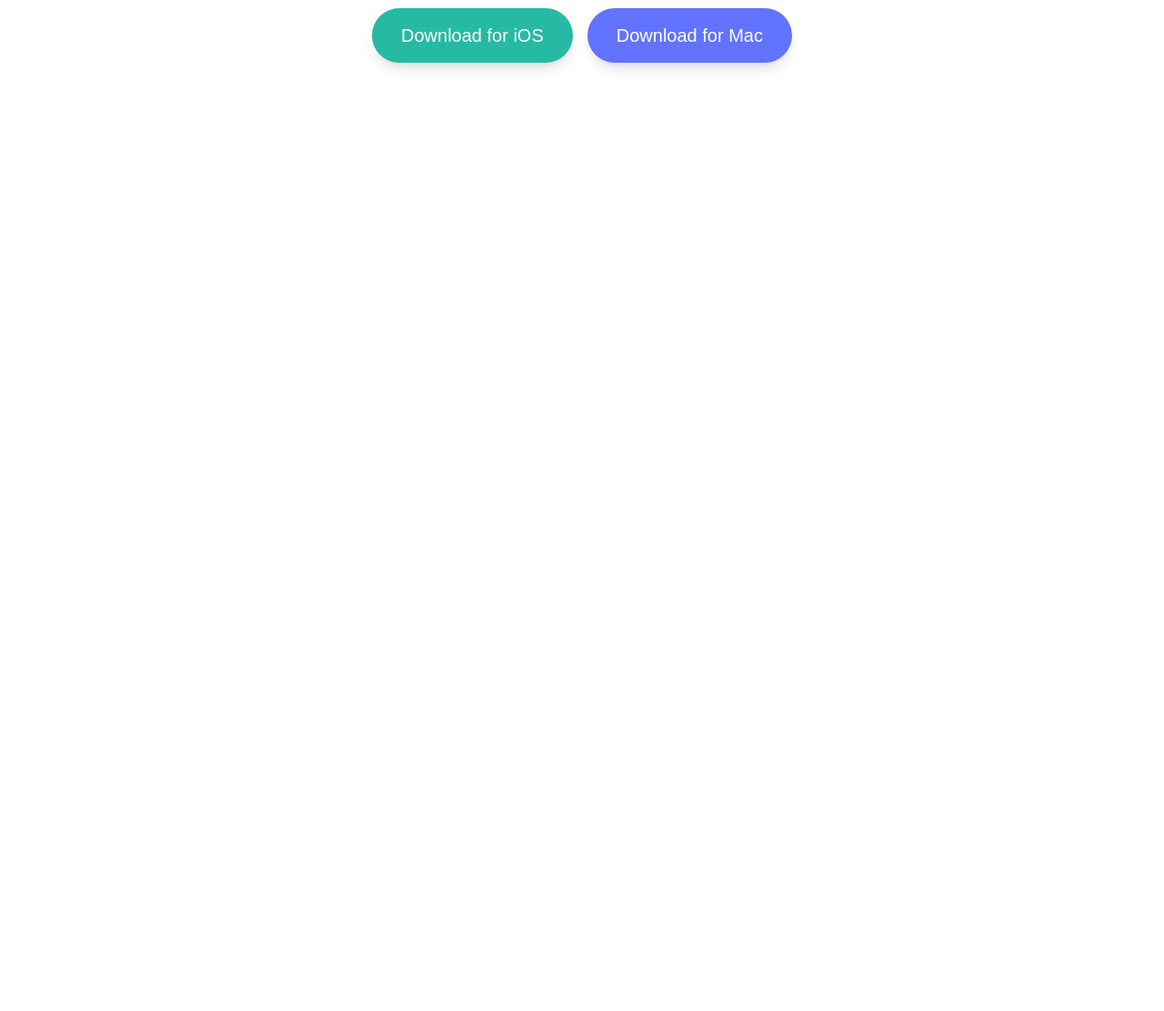
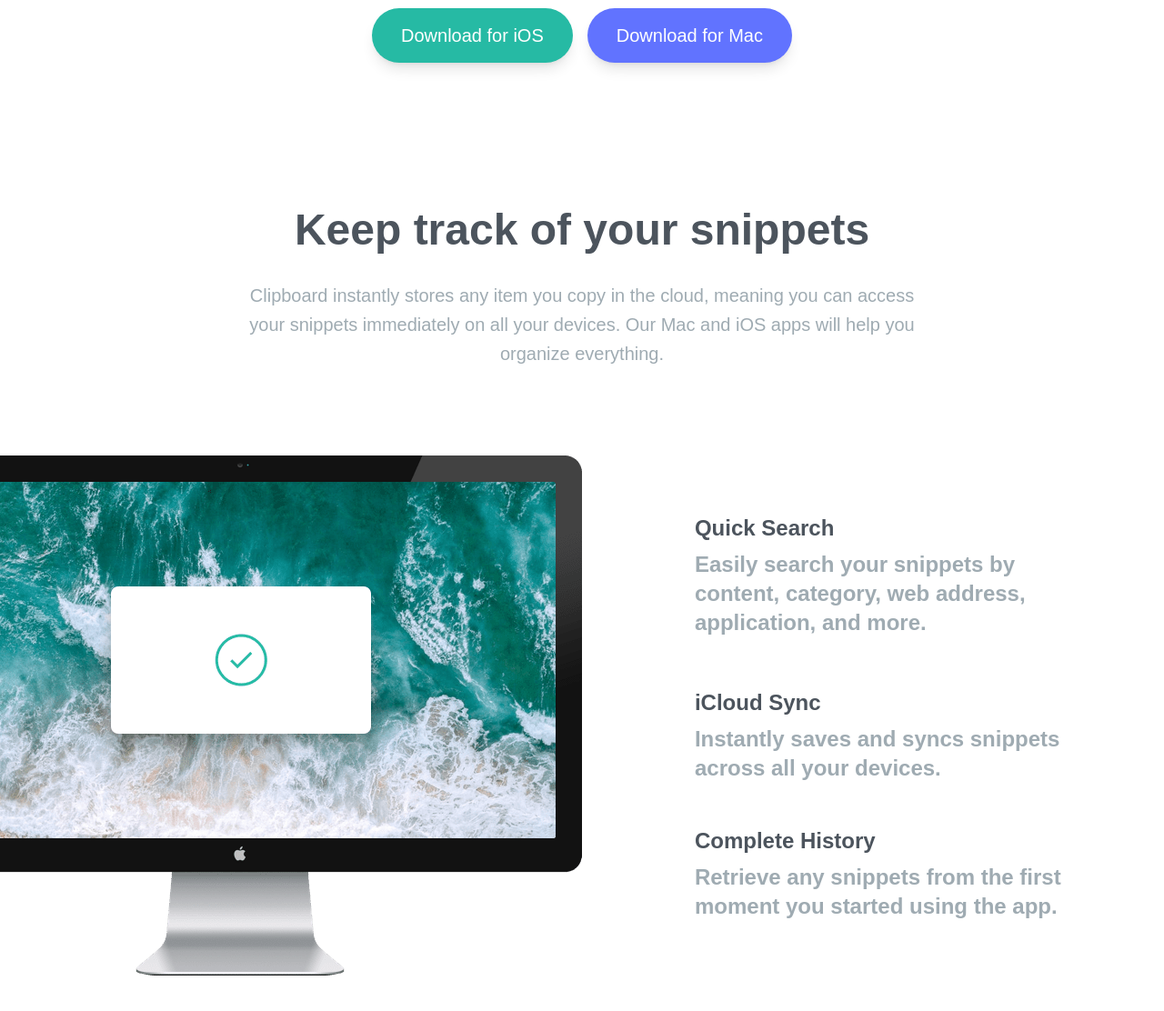
Before and after one commit to coramdeo59/clipboard, a website: page index.html in a window 1280 px wide. Shown: the part 500-1612 px from the top of the page at 91% size. Before the commit the page ends 800 px from the top, so only its background shows below. Drawn offline with Linux system fonts and the light colour scheme; a web font is replaced by a local one.

Commit message:
Quick Search

```diff
--- a/index.html
+++ b/index.html
@@ -37,13 +37,57 @@
             Download for iOS
           </a>
           <a
-            href="#"
-            class="p-4 px-8 rounded-full shadow-lg bg-lightBlue duration-200 hover:opacity-80"
-          >
-            Download for Mac
-          </a>
+          href="#"
+          class="p-4 px-8 rounded-full shadow-lg bg-lightBlue duration-200 hover:opacity-80"
+        >
+          Download for Mac
+           </a>
         </div>
+    </section>
+    <!-- sinppets seciotn -->
+    <section id="snippet">
+      <div class="section-container my-20 px-10">
+        <h3>Keep track of your snippets</h3>
+        <p class="max-w-3xl mx-auto mb-24 text-xl leading-8 text-center text-grayishBlue">
+          Clipboard instantly stores any item you copy in the cloud,
+          meaning you can access your snippets immediately on all your devices.
+          Our Mac and iOS apps will help you organize everything.
+        </p>
       </div>
     </section>
+    <!-- Feature Section -->
+     <section class="id" id="feture">
+       <div class="relative section-container flex flex-col md:flex-row md:space-x-32">
+         <!-- Image -->
+          <div class="md:w-1/2">
+           <img src="images/image-computer.png" alt="" class="md:absolute top-0 right-[50%]">
+          </div>
+          <!-- Items contair-->
+          <div class="flex flex-col mt-16 space-y-12 text-xl md:mb-60 md:text-left md:pl-16 md:w-1/2">
+            <!-- Itesm 1 -->
+             <div class="mb-2 text-2xl font-bold text darkGrayishBlue">
+               <h5 >Quick Search</h5>
+               <p class="max-w-md text-grayishBlue">
+                 Easily search your snippets by content, category, web address, application, and more.
+               </p>
+             </div>
+             <!-- Itesm 2 -->
+             <div class="mb-2 text-2xl font-bold text darkGrayishBlue">
+              <h5 >iCloud Sync</h5>
+              <p class="max-w-md text-grayishBlue">
+                Instantly saves and syncs snippets across all your devices.
+              </p>
+            </div>
+            <!-- Itesm 3 -->
+            <div class="mb-2 text-2xl font-bold text darkGrayishBlue">
+              <h5 >Complete History</h5>
+              <p class="max-w-md text-grayishBlue">
+                Retrieve any snippets from the first moment you started using the app.
+              </p>
+            </div>
+
+
+       </div>
+     </section>
   </body>
 </html>
```
Also changed, not shown: css/style.css.
